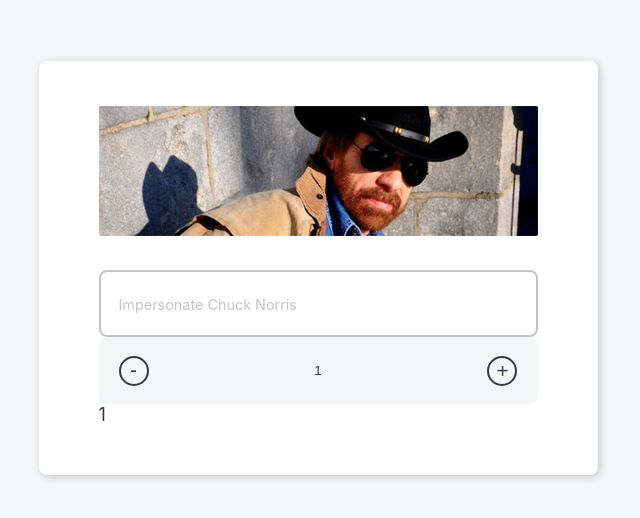
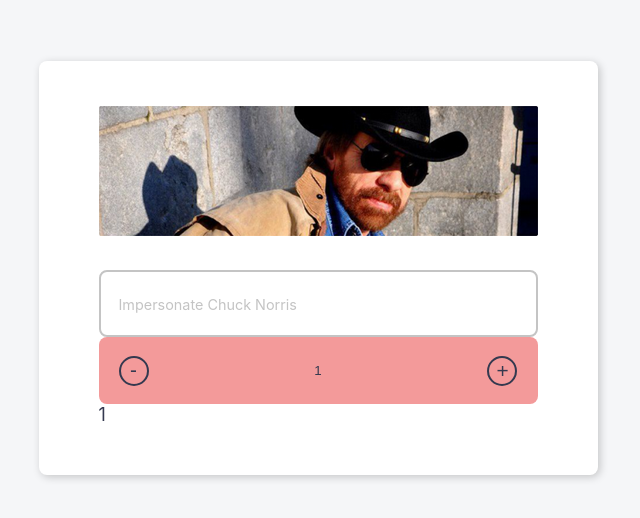
Before and after one commit to jakubjen/Chuck-Norris-Angular, an Angular app: page / in a window 1280 px wide. Shown: the part 132-650 px from the top of the page, without its empty margins (322-962 px from the left). Built offline with nearby package versions, Linux system fonts and the light colour scheme; a web font is replaced by a local one; what @ngx-translate/core, @ngx-translate/http-loader, ngx-translate-messageformat-compiler would draw is missing.

Commit message:
Add error state

```diff
--- a/src/app/app.component.html
+++ b/src/app/app.component.html
@@ -4,6 +4,9 @@
     label="Impersonate Chuck Norris"
     name="name"
     [(value)]="value"></app-input>
-  <app-counter [value]="jokes" (valueChange)="jokes = $event"></app-counter>
+  <app-counter
+    [value]="jokes"
+    (valueChange)="jokes = $event"
+    [error]="true"></app-counter>
   {{ jokes }}
 </div>
--- a/src/app/shared/counter/counter.component.html
+++ b/src/app/shared/counter/counter.component.html
@@ -1,4 +1,4 @@
-<div class="counter">
+<div class="counter" [ngClass]="{error}">
   <button class="minus" (click)="DecreesValue()">-</button>
   <input
     type="number"
--- a/src/app/shared/counter/counter.component.scss
+++ b/src/app/shared/counter/counter.component.scss
@@ -2,7 +2,6 @@
 @use 'BreakPoint';
 
 .counter {
-    // background: red;
     display: flex;
     justify-content: space-between;
     align-items: center;
@@ -10,6 +9,9 @@
     padding: 16px 20px;
     border-radius: Variables.$border-radius;
 
+    &.error {
+        background: Variables.$red-error;
+    }
 
     button {
         background: transparent;
--- a/src/app/shared/counter/counter.component.ts
+++ b/src/app/shared/counter/counter.component.ts
@@ -10,6 +10,7 @@ export class CounterComponent {
   @Output() valueChange = new EventEmitter();
   @Input() max = 100;
   @Input() min = 1;
+  @Input() error = false;
 
   IncreaseValue(): void {
     if (this.value >= this.max) {
```
